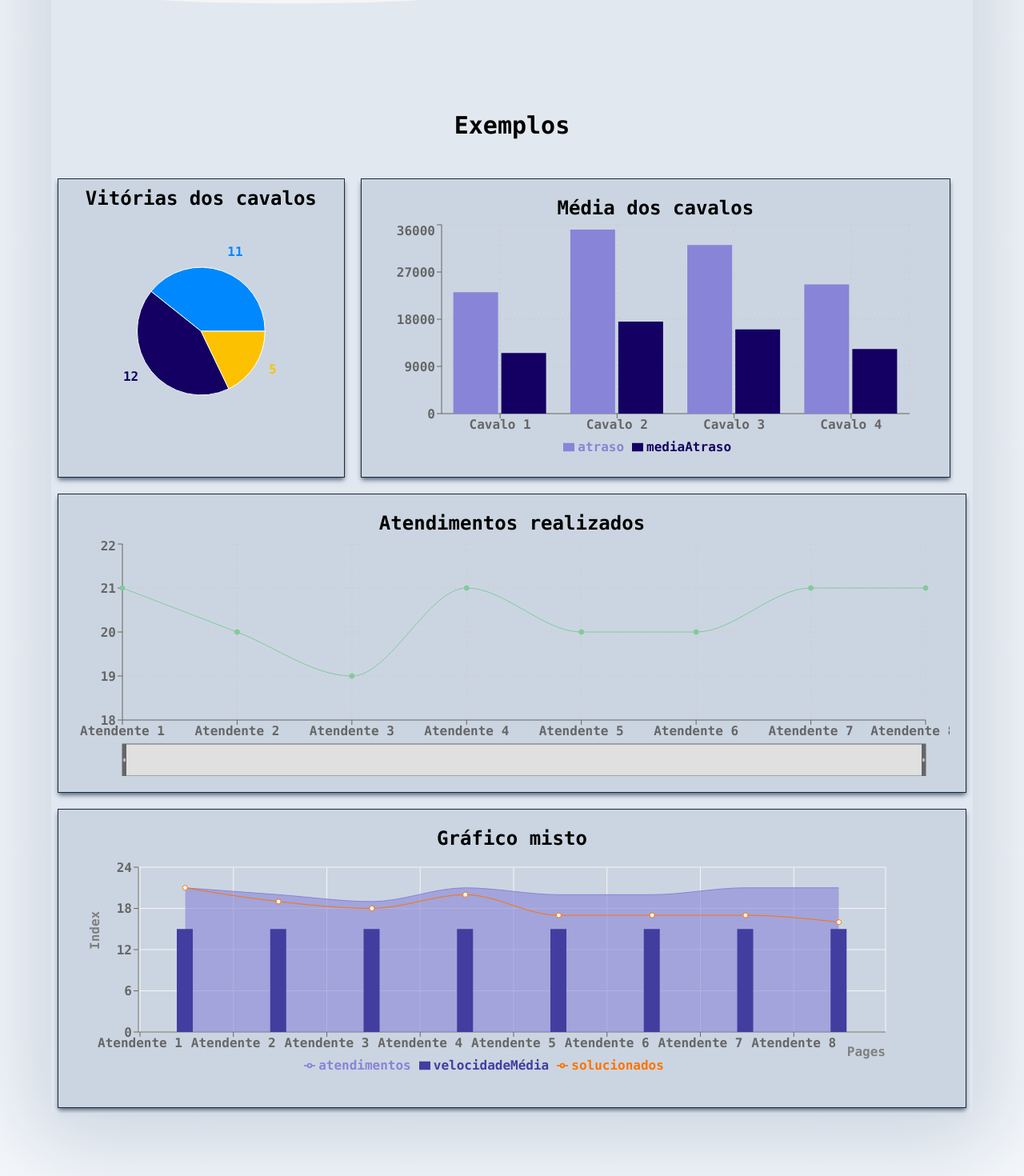
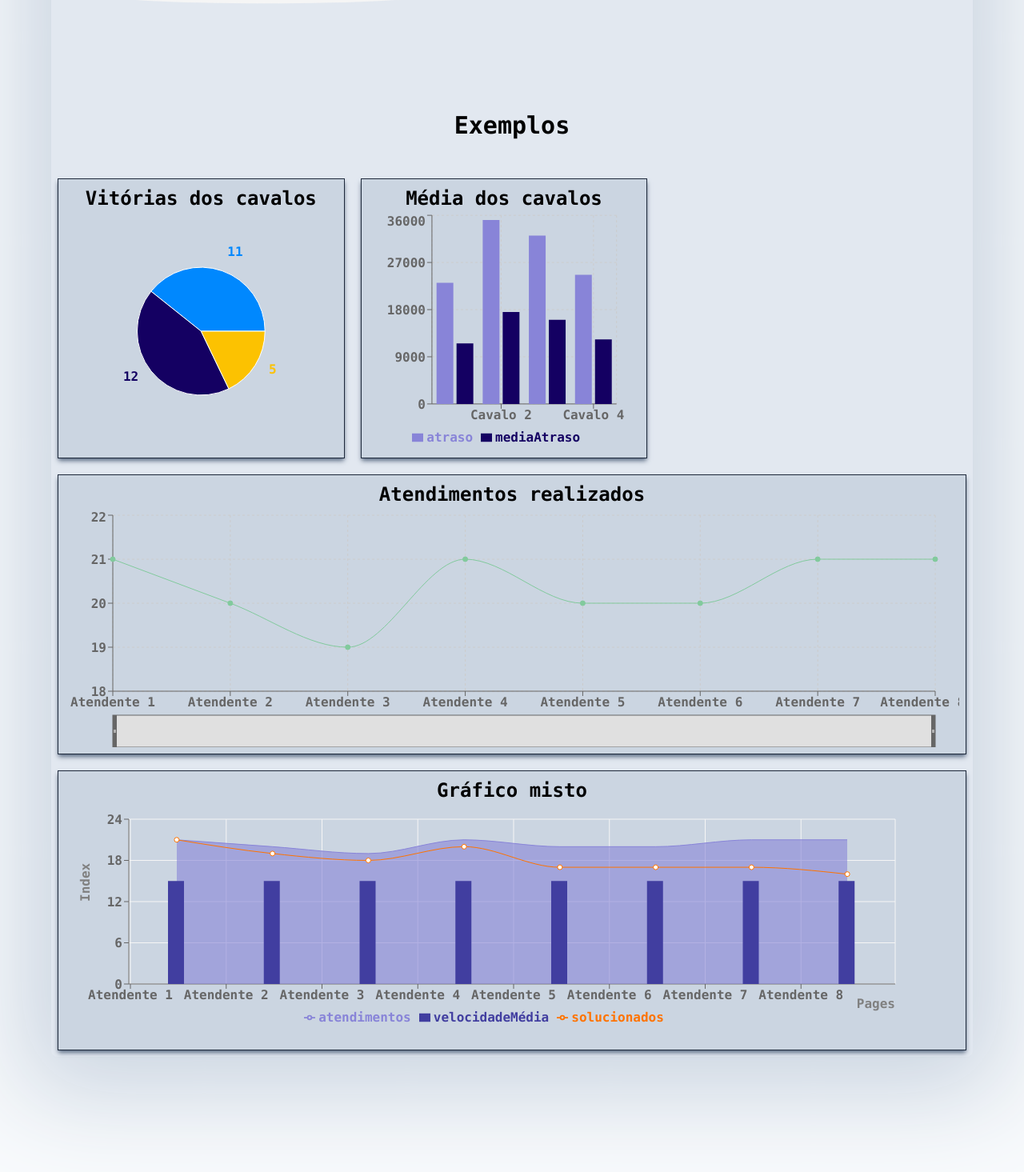
Before and after one commit to EuMotta/Threads-NextJs, a Next.js app: page /HowToUse in a window 1280 px wide. Shown: the part 2240-3710 px from the top of the page at 80% size. Built offline with nearby package versions, Linux system fonts and the light colour scheme.

Commit message:
responsive update

```diff
--- a/src/app/sections/HowToUse/Graphics.jsx
+++ b/src/app/sections/HowToUse/Graphics.jsx
@@ -18,14 +18,14 @@ function ImpedirArrastar(event) {
 const Graphics = () => (
   <section
     id="graphics"
-    className="bg-slate-200 rounded-lg shadow-3xl shadow-slate-300 container mx-auto my-20"
+    className="graphics_section"
   >
     <motion.div
       variants={staggerContainer}
       initial="hidden"
       whileInView="show"
       viewport={{ once: true, amount: 0.25 }}
-      className="grid grid-cols-2 mx-5 py-10"
+      className="grid lg:grid-cols-2 mx-5 py-10"
     >
       <motion.div
         animate={{
@@ -47,7 +47,7 @@ const Graphics = () => (
           right: 0.2,
           bottom: 0.2,
         }}
-        className="col-span-1 my-10 flex justify-center items-center"
+        className="col-span-1 my-10 lg:block hidden justify-center items-center"
       >
         <Image
           src={GraphicsImage}
@@ -58,14 +58,14 @@ const Graphics = () => (
       </motion.div>
       <motion.div
         variants={fadeIn('right', 'tween', 0, 1)}
-        className="col-span-1 flex justify-center items-center"
+        className="col-span-1 graphics_text"
       >
-        <div className="px-5">
-          <h1 className="font-bold mb-5 font-mono text-5xl">Gráficos</h1>
-          <h3 className="font-semibold mb-5 font-mono text-xl">
+        <div className="graphics_text_text">
+          <h1>Gráficos</h1>
+          <h3>
             Dados dos Gráficos
           </h3>
-          <p className="text text-justify font-mono">
+          <p>
             &nbsp; Os gráficos apresentam informações importantes sobre os
             resultados da corrida. Eles mostram a quantidade de vitórias de cada
             cavalo e também fornecem informações sobre a eficiência média e o
@@ -76,24 +76,24 @@ const Graphics = () => (
         </div>
       </motion.div>
     </motion.div>
-    <div className="text-center font-bold font-mono ">
-      <div className="text-3xl mb-10">Exemplos</div>
+    <div className="graphics_graphics">
+      <h2 className="text-3xl mb-10">Exemplos</h2>
       <div className="grid grid-cols-3 gap-5 p-2">
-        <div className="border p-2 border-slate-800 shadow-md shadow-slate-500 bg-slate-300">
-          <h1 className="text-center text-2xl">Vitórias dos cavalos</h1>
+        <div className="graphics_graphics_graphic">
+          <h3>Vitórias dos cavalos</h3>
           <HowToGraph1 />
         </div>
-        <div className="border col-span-2 p-5 border-slate-800 shadow-md shadow-slate-500 bg-slate-300">
-          <h1 className="text-center text-2xl">Média dos cavalos</h1>
+        <div className="graphics_graphics_graphic">
+          <h3>Média dos cavalos</h3>
           <HowToGraph2 />
         </div>
         <div className="col-span-4 grid gap-5">
-          <div className="border p-5 border-slate-800 shadow-md shadow-slate-500 bg-slate-300">
-            <h1 className="text-center text-2xl">Atendimentos realizados</h1>
+          <div className="graphics_graphics_graphic">
+            <h3>Atendimentos realizados</h3>
             <HowToGraph3 />
           </div>
-          <div className="border p-5 border-slate-800 shadow-md shadow-slate-500 bg-slate-300">
-            <h1 className="text-center text-2xl">Gráfico misto</h1>
+          <div className="graphics_graphics_graphic">
+            <h3>Gráfico misto</h3>
             <HowToGraph4 />
           </div>
         </div>
--- a/src/styles/HowToUse.css
+++ b/src/styles/HowToUse.css
@@ -47,3 +47,32 @@
   @apply bg-violet-500 hover:bg-violet-700 text-white text-sm font-bold py-2 px-4 rounded;
 }
 /* GoBack End */
+
+/* Graphics Start */
+.graphics_section {
+  @apply bg-slate-200 rounded-lg shadow-3xl shadow-slate-300 container mx-auto my-20;
+}
+.graphics_text {
+  @apply flex justify-center items-center;
+}
+.graphics_text_text {
+  @apply px-5;
+}
+.graphics_section .graphics_text .graphics_text_text h1 {
+  @apply font-bold mb-5 font-mono text-5xl ;
+}
+.graphics_section .graphics_text .graphics_text_text h3 {
+  @apply font-semibold mb-5 font-mono text-xl ;
+}
+.graphics_section .graphics_text .graphics_text_text p {
+  @apply text-justify font-mono;
+}
+.graphics_section .graphics_graphics {
+  @apply text-center font-bold font-mono ;
+}
+.graphics_section .graphics_graphics .graphics_graphics_graphic {
+  @apply border p-2 border-slate-800 shadow-md shadow-slate-500 bg-slate-300 ;
+}
+.graphics_section .graphics_graphics .graphics_graphics_graphic h3 {
+  @apply text-center text-2xl ;
+}
```
